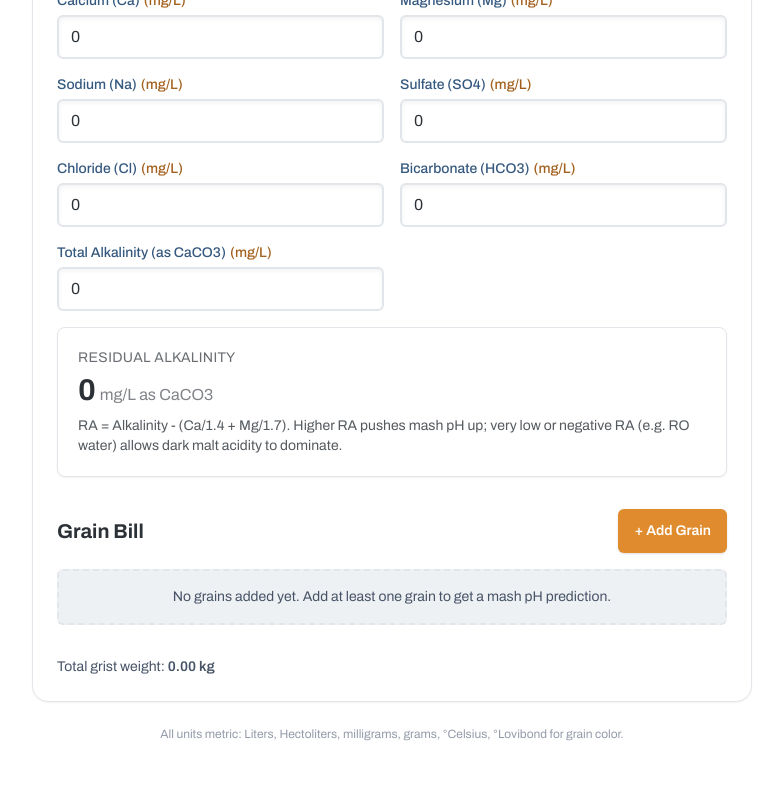
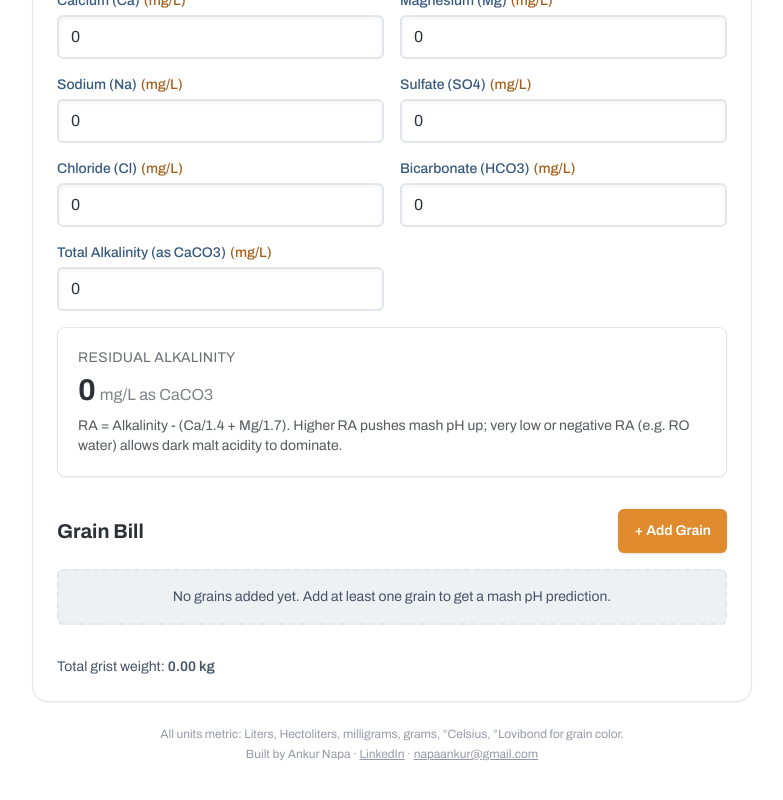
Before and after one commit to AnkurNapa/indian-brewing-calculator, a Next.js app: page / in a window 1280 px wide. Shown: the part 348-1148 px from the top of the page, without its empty margins (248-1031 px from the left). Built offline with nearby package versions, Linux system fonts and the light colour scheme.

Commit message:
feat: add author credit to footer
Add name, LinkedIn, and email contact to the app footer.

```diff
--- a/src/app/page.tsx
+++ b/src/app/page.tsx
@@ -86,8 +86,23 @@ export default function Home() {
         {activeTab === 'brewhouse' ? <BrewhouseCalculatorsPanel /> : null}
       </div>
 
-      <footer className="text-center font-body text-xs text-amber-700/70">
-        All units metric: Liters, Hectoliters, milligrams, grams, °Celsius, °Lovibond for grain color.
+      <footer className="flex flex-col items-center gap-1 text-center font-body text-xs text-amber-700/70">
+        <p>All units metric: Liters, Hectoliters, milligrams, grams, °Celsius, °Lovibond for grain color.</p>
+        <p>
+          Built by Ankur Napa &middot;{' '}
+          <a
+            href="https://linkedin.com/in/ankurnapa"
+            target="_blank"
+            rel="noopener noreferrer"
+            className="underline hover:text-amber-900"
+          >
+            LinkedIn
+          </a>{' '}
+          &middot;{' '}
+          <a href="mailto:napaankur@gmail.com" className="underline hover:text-amber-900">
+            napaankur@gmail.com
+          </a>
+        </p>
       </footer>
     </main>
   );
```
